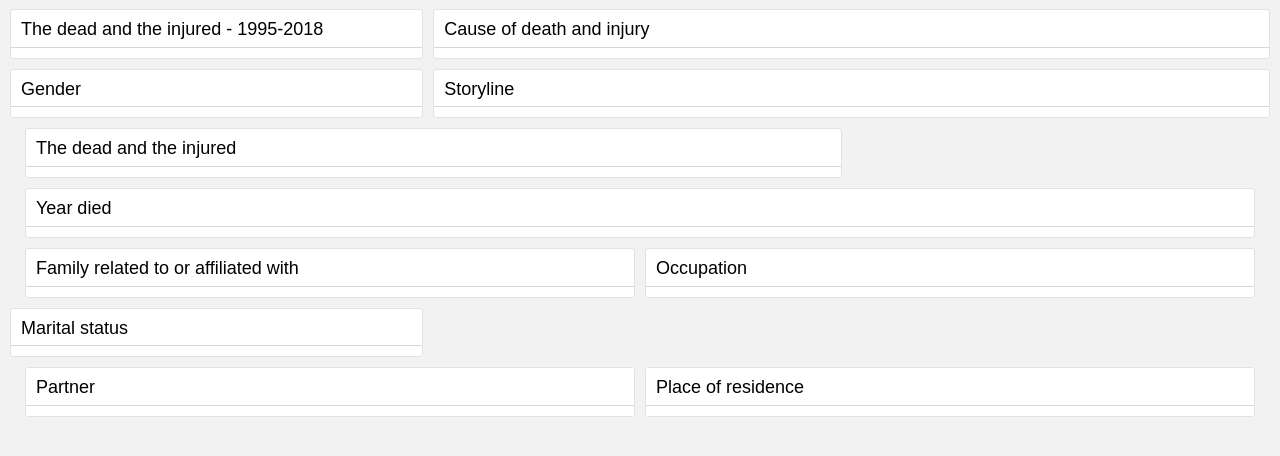
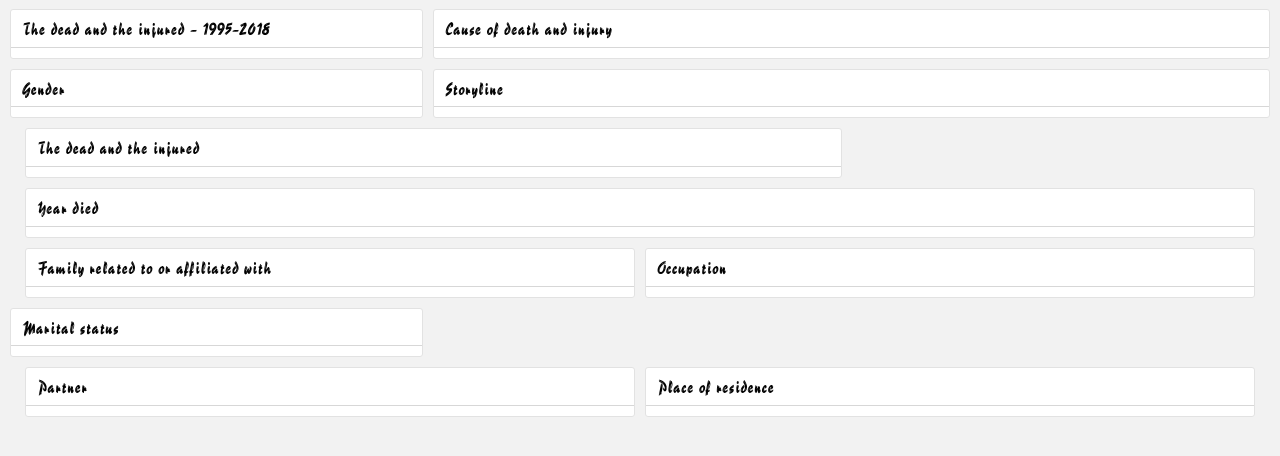
Before and after one commit to Code-Institute-Submissions/dashboard-2, a Flask app: template home_and_away/templates/index.html in a window 1280 px wide. Shown: the part 51-507 px from the top of the page. Run offline with Flask 2, Linux system fonts and the light colour scheme; the template is opened without the code that fills it, so the values that code supplies are empty; some libraries are stand-ins or nearby versions.

Commit message:
update css font

```diff
--- a/home_and_away/static/css/custom.css
+++ b/home_and_away/static/css/custom.css
@@ -80,6 +80,7 @@ svg {
     background: #fffff;
     font-size: 16px;
     color: #000000;
+    font-family: Reporter;
 
 }
 
```
